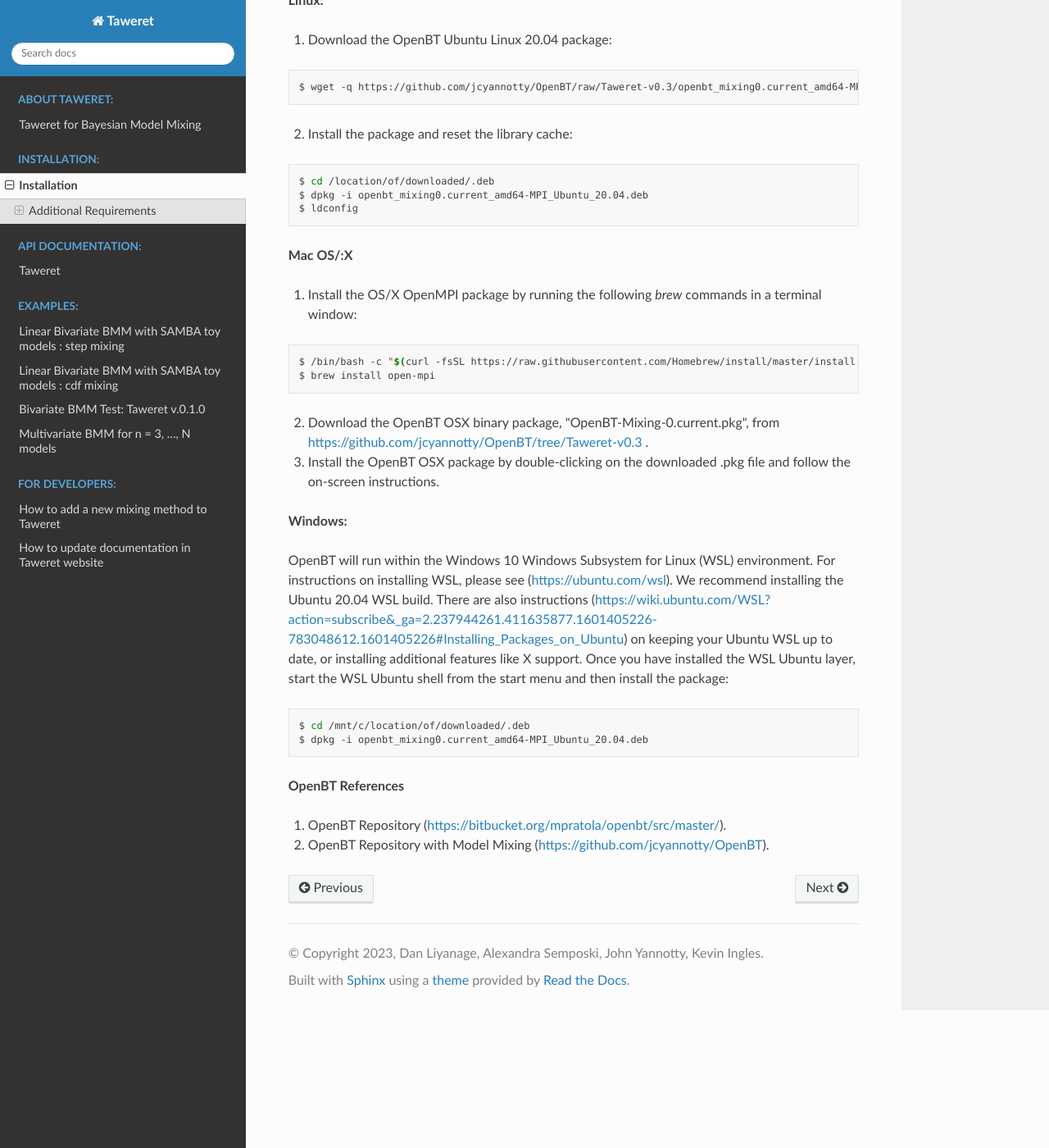
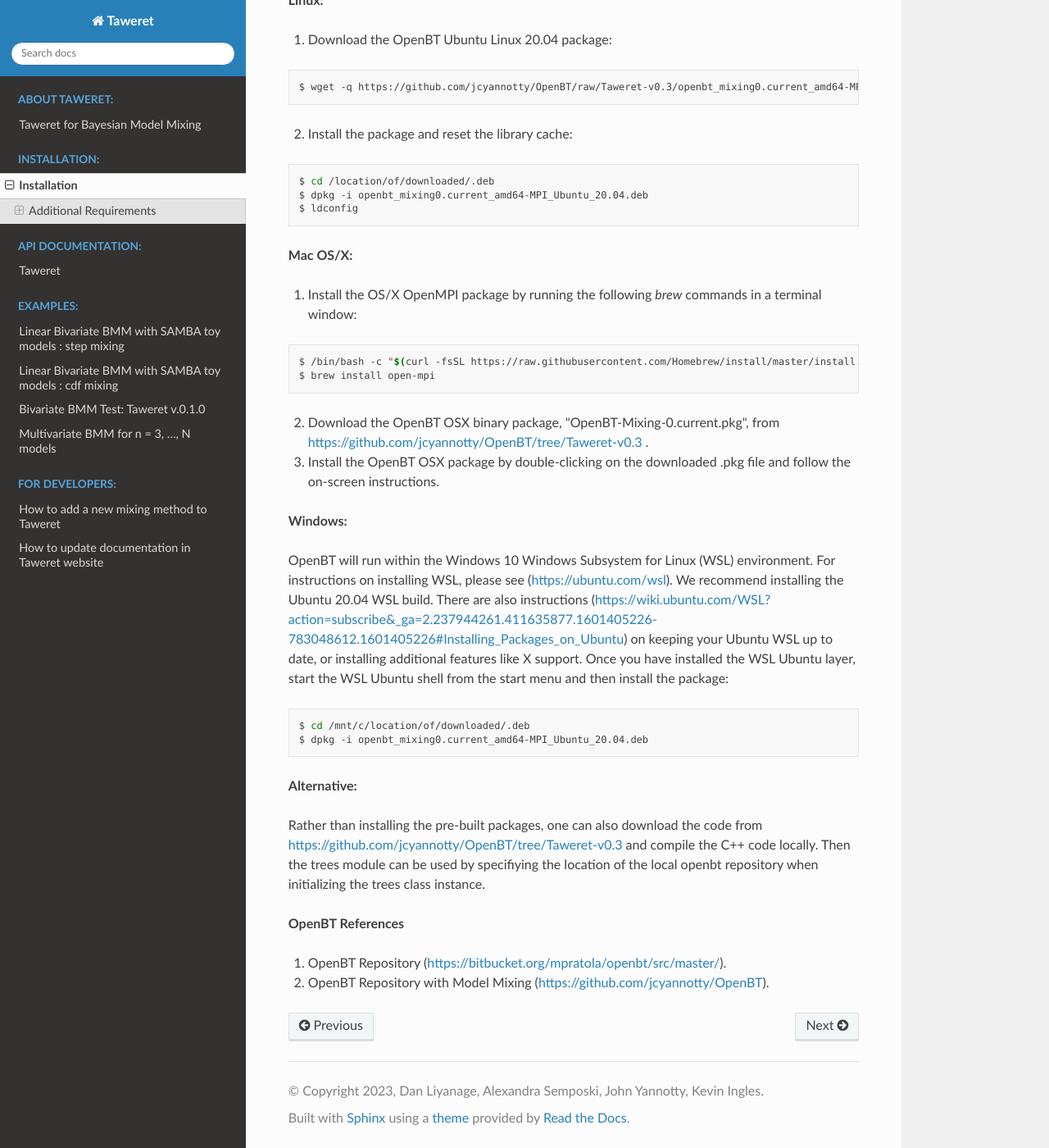
Before and after one commit to bandframework/Taweret, a Sphinx documentation site: the page built from docs/source/installation.rst, in a window 1280 px wide and 1400 px high, scrolled down 1087 px. Shown: the whole window at 82% size. Built offline with Sphinx 7.4.7 and the Read the Docs theme 2.0.0, drawn with Linux system fonts in a browser that asks for light colours; pages that are not in the unit, such as notebooks, are missing from menus.

```diff
--- a/docs/source/installation.rst
+++ b/docs/source/installation.rst
@@ -66,7 +66,7 @@ please follow the steps below based on the operating system of choice.
     $ ldconfig
 
 
-**Mac OS/:X**
+**Mac OS/X:**
 
 1. Install the OS/X OpenMPI package by running the following `brew` commands in a terminal window:
 
@@ -95,6 +95,12 @@ installed the WSL Ubuntu layer, start the WSL Ubuntu shell from the start menu a
     $ dpkg -i openbt_mixing0.current_amd64-MPI_Ubuntu_20.04.deb
 
 
+**Alternative:**
+
+Rather than installing the pre-built packages, one can also download the code from https://github.com/jcyannotty/OpenBT/tree/Taweret-v0.3 \
+and compile the C++ code locally. Then the trees module can be used by specifiying the location of the local openbt repository when \
+initializing the trees class instance.
+
 **OpenBT References**
 
 1. OpenBT Repository (https://bitbucket.org/mpratola/openbt/src/master/).
```
Also changed, not shown: README.md (+61 -1 lines).
